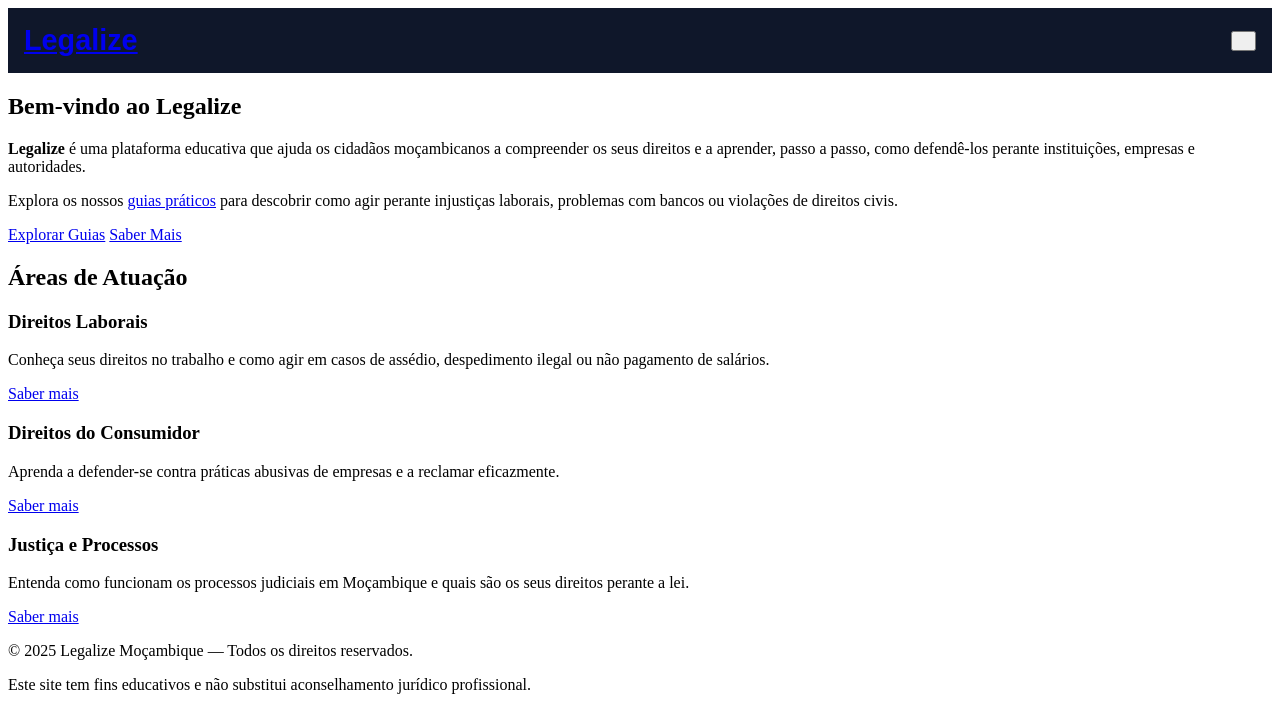
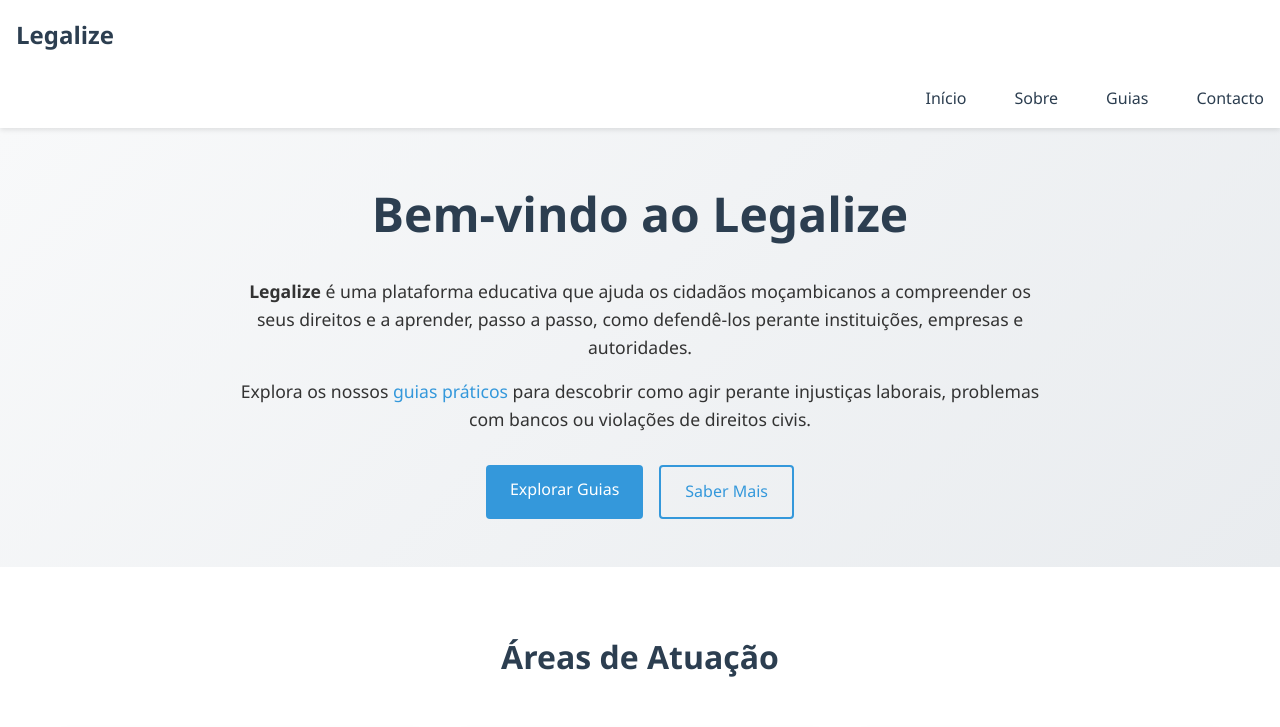
Before and after one commit to Bah2004/Legalize, a plain HTML site: page index.html in a window 1280 px wide. Shown: the top 727 px of the page. Drawn offline with Linux system fonts and the light colour scheme.

Commit message:
Update style.css

```diff
--- a/css/style.css
+++ b/css/style.css
@@ -1,74 +1,281 @@
-/* HEADER */
-header {
-  position: relative;
-  background: #0f172a;
-  color: white;
-  padding: 1rem;
-  font-family: Arial, sans-serif;
+/* Estilos básicos para as melhorias */
+* {
+  box-sizing: border-box;
+  margin: 0;
+  padding: 0;
+}
+
+body {
+  font-family: 'Segoe UI', Tahoma, Geneva, Verdana, sans-serif;
+  line-height: 1.6;
+  color: #333;
+  overflow-x: hidden;
+}
+
+.container {
+  max-width: 1200px;
+  margin: 0 auto;
+  padding: 0 1rem;
+}
+
+/* Header */
+.main-header {
+  background-color: #fff;
+  box-shadow: 0 2px 5px rgba(0,0,0,0.1);
+  position: sticky;
+  top: 0;
+  z-index: 1000;
 }
 
 .header-container {
   display: flex;
-  justify-content: space-between; /* logo esquerda, hamburguer direita */
+  justify-content: space-between;
   align-items: center;
+  padding: 1rem;
 }
 
-.logo {
-  font-size: 1.8rem;
+.logo-link {
+  font-size: 1.5rem;
   font-weight: bold;
+  color: #2c3e50;
+  text-decoration: none;
 }
 
-/* HAMBURGUER */
+/* Hamburger button */
 .hamburger {
+  background: none;
+  border: none;
   cursor: pointer;
+  padding: 0.5rem;
   display: flex;
   flex-direction: column;
   justify-content: space-between;
-  height: 20px;
-  width: 25px;
-  position: relative;
+  width: 30px;
+  height: 24px;
+  transition: transform 0.3s ease;
 }
 
-.hamburger span {
+.hamburger-line {
   display: block;
   height: 3px;
-  background-color: white;
+  width: 100%;
+  background-color: #2c3e50;
   border-radius: 2px;
+  transition: all 0.3s ease;
 }
 
-/* Mostrar "Menu" ao passar o mouse */
-.hamburger:hover::after {
-  content: "Menu";
-  color: white;
-  position: absolute;
-  top: 25px;
-  right: 0;
-  font-size: 0.9rem;
-  background: #0f172a;
-  padding: 3px 6px;
-  border-radius: 4px;
+.hamburger--active {
+  transform: rotate(90deg);
 }
 
-/* MENU */
-#nav-menu {
-  display: none; /* escondido inicialmente */
-  position: absolute;
-  top: 60px;
-  right: 1rem;
-  background-color: #0f172a;
-  border-radius: 8px;
-  padding: 1rem;
-  min-width: 150px;
-  z-index: 999;
+.hamburger--active .hamburger-line:nth-child(1) {
+  transform: rotate(45deg) translate(6px, 6px);
 }
 
-#nav-menu a {
-  display: block;
-  color: white;
-  padding: 0.5rem 0;
-  text-decoration: none;
+.hamburger--active .hamburger-line:nth-child(2) {
+  opacity: 0;
 }
 
-#nav-menu a:hover {
+.hamburger--active .hamburger-line:nth-child(3) {
+  transform: rotate(-45deg) translate(6px, -6px);
+}
+
+/* Navigation */
+.nav-menu {
+  display: none;
+  background-color: #fff;
+  box-shadow: 0 2px 5px rgba(0,0,0,0.1);
+}
+
+.nav-menu--open {
+  display: block;
+}
+
+.nav-list {
+  list-style: none;
+}
+
+.nav-item {
+  border-bottom: 1px solid #f0f0f0;
+}
+
+.nav-link {
+  display: block;
+  padding: 1rem;
+  color: #2c3e50;
+  text-decoration: none;
+  transition: background-color 0.3s ease;
+}
+
+.nav-link:hover,
+.nav-link:focus {
+  background-color: #f8f9fa;
+}
+
+/* Hero section */
+.hero-section {
+  padding: 3rem 1rem;
+  background: linear-gradient(135deg, #f8f9fa 0%, #e9ecef 100%);
+  text-align: center;
+}
+
+.hero-title {
+  font-size: 2.5rem;
+  margin-bottom: 1.5rem;
+  color: #2c3e50;
+}
+
+.hero-text {
+  font-size: 1.1rem;
+  margin-bottom: 1rem;
+  max-width: 800px;
+  margin-left: auto;
+  margin-right: auto;
+}
+
+.text-link {
+  color: #3498db;
+  text-decoration: none;
+  font-weight: 500;
+}
+
+.text-link:hover {
   text-decoration: underline;
 }
+
+.hero-actions {
+  margin-top: 2rem;
+  display: flex;
+  gap: 1rem;
+  justify-content: center;
+  flex-wrap: wrap;
+}
+
+.btn {
+  display: inline-block;
+  padding: 0.75rem 1.5rem;
+  border-radius: 4px;
+  text-decoration: none;
+  font-weight: 500;
+  transition: all 0.3s ease;
+}
+
+.btn-primary {
+  background-color: #3498db;
+  color: white;
+}
+
+.btn-primary:hover {
+  background-color: #2980b9;
+}
+
+.btn-secondary {
+  background-color: transparent;
+  color: #3498db;
+  border: 2px solid #3498db;
+}
+
+.btn-secondary:hover {
+  background-color: #3498db;
+  color: white;
+}
+
+/* Features section */
+.features-section {
+  padding: 4rem 1rem;
+  background-color: #fff;
+}
+
+.section-title {
+  text-align: center;
+  font-size: 2rem;
+  margin-bottom: 3rem;
+  color: #2c3e50;
+}
+
+.features-grid {
+  display: grid;
+  grid-template-columns: 1fr;
+  gap: 2rem;
+}
+
+.feature-card {
+  background-color: #f8f9fa;
+  border-radius: 8px;
+  padding: 2rem;
+  box-shadow: 0 2px 10px rgba(0,0,0,0.05);
+  transition: transform 0.3s ease, box-shadow 0.3s ease;
+}
+
+.feature-card:hover {
+  transform: translateY(-5px);
+  box-shadow: 0 5px 15px rgba(0,0,0,0.1);
+}
+
+.feature-title {
+  font-size: 1.5rem;
+  margin-bottom: 1rem;
+  color: #2c3e50;
+}
+
+.feature-description {
+  margin-bottom: 1.5rem;
+  color: #555;
+}
+
+.feature-link {
+  color: #3498db;
+  text-decoration: none;
+  font-weight: 500;
+}
+
+.feature-link:hover {
+  text-decoration: underline;
+}
+
+/* Footer */
+.main-footer {
+  background-color: #2c3e50;
+  color: white;
+  padding: 2rem 1rem;
+  text-align: center;
+}
+
+.footer-copyright {
+  margin-bottom: 0.5rem;
+}
+
+.footer-disclaimer {
+  font-size: 0.9rem;
+  opacity: 0.8;
+}
+
+/* Media queries */
+@media (min-width: 768px) {
+  .hamburger {
+    display: none;
+  }
+
+  .nav-menu {
+    display: block;
+    box-shadow: none;
+  }
+
+  .nav-list {
+    display: flex;
+    justify-content: flex-end;
+    gap: 1rem;
+  }
+
+  .nav-item {
+    border-bottom: none;
+  }
+
+  .features-grid {
+    grid-template-columns: repeat(3, 1fr);
+  }
+
+  .hero-title {
+    font-size: 3rem;
+  }
+}
```
